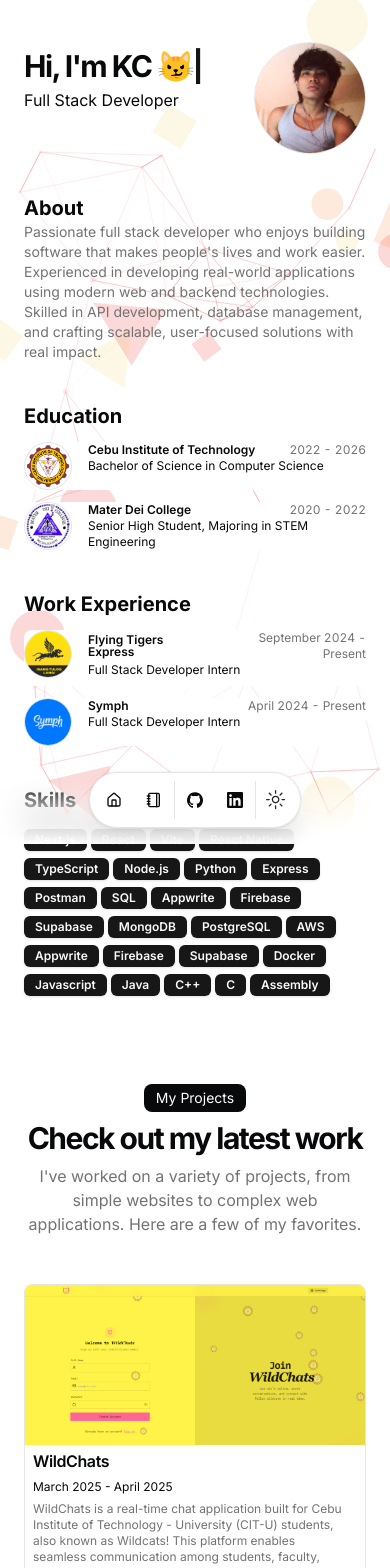
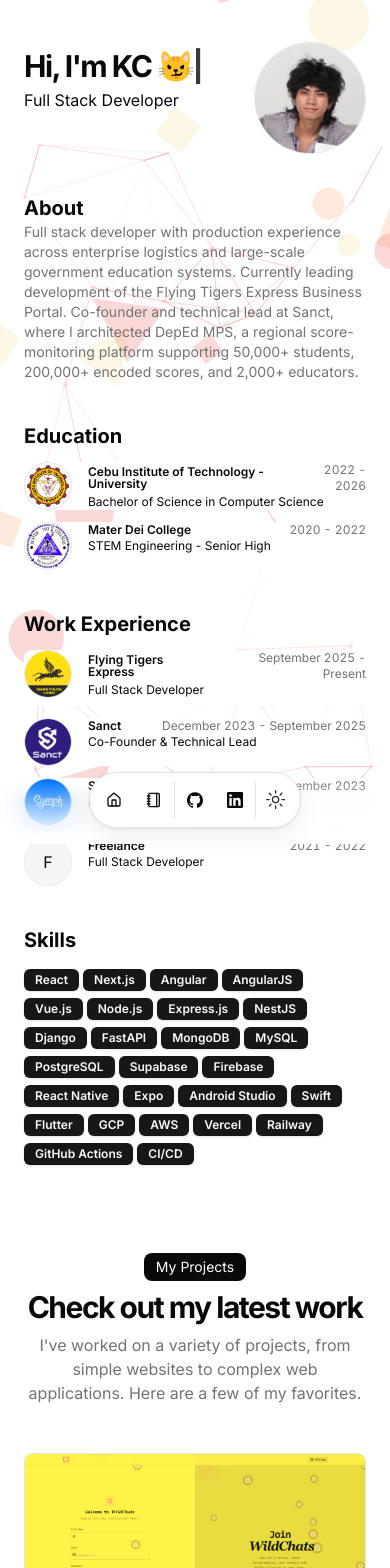
Before and after one commit to ZenXen7/Portfolio, a Next.js app: page / in a window 390 px wide. Shown: the top 1568 px of the page. Built offline with nearby package versions, Linux system fonts and the light colour scheme.

Commit message:
Updated Resume

```diff
--- a/src/app/page.tsx
+++ b/src/app/page.tsx
@@ -7,6 +7,7 @@ import { ResumeCard } from "@/components/resume-card"
 import { TypewriterText } from "@/components/typewriter-text"
 import { Avatar, AvatarFallback, AvatarImage } from "@/components/ui/avatar"
 import { Badge } from "@/components/ui/badge"
+import { Card, CardContent, CardHeader, CardTitle } from "@/components/ui/card"
 import { DATA } from "@/data/resume"
 import Link from "next/link"
 import Markdown from "react-markdown"
@@ -27,13 +28,13 @@ export default function Page() {
                   delay={500}
                   speed={100}
                   className="text-3xl font-bold tracking-tighter sm:text-5xl xl:text-6xl/none"
-                  text={`Hi, I'm ${DATA.name.split(" ")[0]} 😼`}
+                  text={`Hi, I'm ${DATA.initials} 😼`}
                 />
                 <BlurFadeText className="max-w-[600px] md:text-xl" delay={BLUR_FADE_DELAY} text={DATA.description} />
               </div>
               <BlurFade delay={BLUR_FADE_DELAY}>
                 <Avatar className="size-28 border">
-                  <AvatarImage alt={DATA.name} src={DATA.avatarUrl} />
+                  <AvatarImage alt={DATA.name} className="object-cover object-center" src={DATA.avatarUrl} />
                   <AvatarFallback>{DATA.initials}</AvatarFallback>
                 </Avatar>
               </BlurFade>
@@ -140,6 +141,48 @@ export default function Page() {
             </div>
           </div>
         </section>
+        <section id="research">
+          <div className="space-y-12 w-full py-12">
+            <BlurFade delay={BLUR_FADE_DELAY * 13}>
+              <div className="flex flex-col items-center justify-center space-y-4 text-center">
+                <div className="space-y-2">
+                  <div className="inline-block rounded-lg bg-foreground text-background px-3 py-1 text-sm">
+                    Research
+                  </div>
+                  <h2 className="text-3xl font-bold tracking-tighter sm:text-5xl">Conference presentations</h2>
+                  <p className="text-muted-foreground md:text-xl/relaxed lg:text-base/relaxed xl:text-xl/relaxed">
+                    Research on computer vision and language models for real-time athletic form correction.
+                  </p>
+                </div>
+              </div>
+            </BlurFade>
+            <div className="mx-auto grid max-w-[800px] grid-cols-1 gap-3">
+              {DATA.research.map((item, id) => (
+                <BlurFade key={item.title} delay={BLUR_FADE_DELAY * 14 + id * 0.05}>
+                  <Card className="border">
+                    <CardHeader className="space-y-2 p-4">
+                      <div className="flex flex-wrap items-center gap-2">
+                        <Badge variant="secondary">{item.date}</Badge>
+                        <span className="text-xs text-muted-foreground">{item.venue}</span>
+                      </div>
+                      <CardTitle className="text-base leading-snug">{item.title}</CardTitle>
+                    </CardHeader>
+                    <CardContent className="px-4 pb-4">
+                      <ul className="space-y-2 text-xs">
+                        {item.description.map((point) => (
+                          <li key={point} className="flex items-start">
+                            <span className="mr-2 mt-1 flex-shrink-0">•</span>
+                            <span className="leading-relaxed">{point}</span>
+                          </li>
+                        ))}
+                      </ul>
+                    </CardContent>
+                  </Card>
+                </BlurFade>
+              ))}
+            </div>
+          </div>
+        </section>
 
         <section id="contact">
           <div className="grid items-center justify-center gap-4 px-4 text-center md:px-6 w-full py-12">
@@ -149,8 +192,8 @@ export default function Page() {
                 <h2 className="text-3xl font-bold tracking-tighter sm:text-5xl">Get in Touch</h2>
                 <p className="mx-auto max-w-[600px] text-muted-foreground md:text-xl/relaxed lg:text-base/relaxed xl:text-xl/relaxed">
                   Want to chat? Just email me at{" "}
-                  <Link href={DATA.contact.email} className="text-blue-500 hover:underline">
-                    karlchristianajero@gmail.com
+                  <Link href={`mailto:${DATA.contact.email}`} className="text-blue-500 hover:underline">
+                    {DATA.contact.email}
                   </Link>{" "}
                   and I&apos;ll respond whenever I can.
                 </p>
--- a/src/data/resume.tsx
+++ b/src/data/resume.tsx
@@ -2,42 +2,42 @@ import { Icons } from "@/components/icons";
 import { HomeIcon, NotebookIcon } from "lucide-react";
 
 export const DATA = {
-  name: "KC Ajero - Portfolio",
+  name: "Karl Christian Ajero",
   initials: "KC",
   url: "https://github.com/ZenXen7",
-  location: "Cebu City, Cebu",
-  locationLink: "https://www.google.com/maps/place/sanfrancisco",
-  description:
-  "Full Stack Developer",
+  location: "Cebu City",
+  locationLink: "https://www.google.com/maps/place/Cebu+City",
+  description: "Full Stack Developer",
   summary:
-  "Passionate full stack developer who enjoys building software that makes people's lives and work easier. Experienced in developing real-world applications using modern web and backend technologies. Skilled in API development, database management, and crafting scalable, user-focused solutions with real impact.",
-  avatarUrl: "/me-pic.jpg",
+    "Full stack developer with production experience across enterprise logistics and large-scale government education systems. Currently leading development of the Flying Tigers Express Business Portal. Co-founder and technical lead at Sanct, where I architected DepEd MPS, a regional score-monitoring platform supporting 50,000+ students, 200,000+ encoded scores, and 2,000+ educators.",
+  avatarUrl: "/me-pic.png",
   skills: [
+    "React",
     "Next.js",
-    "React",
-    "Vite",
+    "Angular",
+    "AngularJS",
+    "Vue.js",
+    "Node.js",
+    "Express.js",
+    "NestJS",
+    "Django",
+    "FastAPI",
+    "MongoDB",
+    "MySQL",
+    "PostgreSQL",
+    "Supabase",
+    "Firebase",
     "React Native",
-    "TypeScript",
-    "Node.js",
-    "Python",
-    "Express",
-    "Postman",
-    "SQL",
-    "Appwrite",
-    "Firebase",
-    "Supabase",
-    "MongoDB",
-    "PostgreSQL",
+    "Expo",
+    "Android Studio",
+    "Swift",
+    "Flutter",
+    "GCP",
     "AWS",
-    "Appwrite",
-    "Firebase",
-    "Supabase",
-    "Docker",
-    "Javascript",
-    "Java",
-    "C++",
-    "C",
-    "Assembly"
+    "Vercel",
+    "Railway",
+    "GitHub Actions",
+    "CI/CD",
   ],
   navbar: [
     { href: "/", icon: HomeIcon, label: "Home" },
@@ -45,27 +45,24 @@ export const DATA = {
   ],
   contact: {
     email: "karlchristianajero@gmail.com",
-    tel: "+63 09155483788",
+    tel: "09155483788",
     social: {
       GitHub: {
         name: "GitHub",
         url: "https://github.com/ZenXen7",
         icon: Icons.github,
-
         navbar: true,
       },
       LinkedIn: {
         name: "LinkedIn",
         url: "https://www.linkedin.com/in/kc-ajero/",
         icon: Icons.linkedin,
-
         navbar: true,
       },
       X: {
         name: "X",
         url: "https://x.com/Zenxen77",
         icon: Icons.x,
-
         navbar: false,
       },
       Youtube: {
@@ -76,18 +73,15 @@ export const DATA = {
       },
       email: {
         name: "Send Email",
-        url: "#",
+        url: "mailto:karlchristianajero@gmail.com",
         icon: Icons.email,
-
         navbar: false,
       },
     },
   },
-
-
   education: [
     {
-      school: "Cebu Institute of Technology",
+      school: "Cebu Institute of Technology - University",
       href: "https://cit.edu",
       degree: "Bachelor of Science in Computer Science",
       logoUrl: "/logo-cit.png",
@@ -97,13 +91,11 @@ export const DATA = {
     {
       school: "Mater Dei College",
       href: "https://www.facebook.com/mdctubigon/",
-      degree: "Senior High Student, Majoring in STEM Engineering",
+      degree: "STEM Engineering - Senior High",
       logoUrl: "/mdc-logo.png",
       start: "2020",
       end: "2022",
     },
-
-
   ],
   work: [
     {
@@ -111,15 +103,34 @@ export const DATA = {
       href: "https://flyingtigersexpress.com",
       badges: [],
       location: "Philippines",
-      title: "Full Stack Developer Intern",
+      title: "Full Stack Developer",
       logoUrl: "/FTE-Logo.png",
-      start: "September 2024",
+      start: "September 2025",
       end: "Present",
       description: [
-        "Transitioned to work exclusively on Flying Tigers Express after internship rotation at Symph.",
-        "Built and maintained features across the full stack, enhancing performance, usability, and scalability.",
-        "Collaborated closely with designers and developers to deliver user-focused solutions and improve overall user experience.",
-        "Assisted in debugging and optimizing core platform components to ensure seamless logistics operations."
+        "Lead development for the Business Portal. Built key features, including bulk shipment import, partner dashboards, and waybill generation workflows.",
+        "Architected the Business API integration layer — REST endpoints for bookings, batch tracking, webhook registration, rate limiting, and sandbox isolation — enabling programmatic shipment management for enterprise clients.",
+        "Implemented Business Team Wallet on the backend and customer app: wallet activation, Xendit-backed top-ups, shared balance across team members, and default booking payment method configuration.",
+        "Built centralized activity logging with entity-scoped metadata (shipments, businesses, invoices, tickets, API keys) and an Admin Ops global activity view with category filters, search, and human-readable formatting.",
+        "Integrated third-party logistics workflows (e.g. Lalamove, Consegnia) via integration batches and webhook handlers, plus partner-facing webhook management in the Business Portal.",
+      ],
+    },
+    {
+      company: "Sanct",
+      href: "",
+      badges: [],
+      location: "Philippines",
+      title: "Co-Founder & Technical Lead",
+      logoUrl: "/sanct-logo.webp",
+      start: "December 2023",
+      end: "September 2025",
+      description: [
+        "Co-founded Sanct, a DTI-registered startup that designs and builds websites and web platforms for clients. Led the technical side, from system architecture to delivery.",
+        "Built and delivered multiple client websites, including a real estate website and our biggest project, DepEd MPS.",
+        "Technical lead for DepEd MPS, a Mean Percentage Score monitoring platform for DepEd Region X, owning system architecture and engineering delivery for regional score encoding, section management, and school/division performance review.",
+        "Defined the technical roadmap and led the engineering team in shipping features aligned with how DepEd divisions and schools work, from educator score entry to division-level oversight and reporting.",
+        "Architected a scalable system for high-volume education data, now supporting 50,000+ students, 200,000+ encoded scores, and 2,000+ active educators, and expanding to other regions in the Philippines.",
+        "Set engineering standards around role-based access, encode-time data validation, and division/school aggregation, prioritizing security, data integrity, and maintainability for government use.",
       ],
     },
     {
@@ -129,31 +140,30 @@ export const DATA = {
       location: "Philippines",
       title: "Full Stack Developer Intern",
       logoUrl: "/symph-logo.png",
-      start: "April 2024",
-      end: "Present",
+      start: "April 2023",
+      end: "September 2023",
       description: [
-        "Worked across multiple projects under Symph, contributing to both client and internal products covering web and AI-driven applications.",
-        "Collaborated in cross-functional teams to develop, maintain, and enhance features across the full stack."
+        "Contributed to the development of LessonPlanner, an AI-driven platform designed to automate and simplify lesson planning for educators.",
+        "Built features for SnapProduct, a generative AI tool that transforms standard product photos into professional, photoshoot-ready images.",
+        "Collaborated within cross-functional teams to develop, maintain, and enhance features across the full stack for various client and internal products.",
+        "Maintained and optimized multiple ongoing web applications, ensuring code reliability and a smooth user experience across different project environments.",
       ],
-      projects: [
-        {
-          name: "Flying Tigers Express",
-          description: "Contributed to the development of a logistics platform offering same-day and next-day inter-island delivery services across the Philippines."
-        },
-        {
-          name: "Gussy Design",
-          description: "Maintained legacy codebases and implemented new client-requested features, including updates to the Gussy Collage functionality."
-        },
-        {
-          name: "SnapProduct",
-          description: "Participated in the early-stage development of a startup product that generates professional-level product photos using AI. Helped ideate and propose new features to improve output quality and workflow."
-        },
-        {
-          name: "Lesson Planner",
-          description: "Assisted in bug fixes and handled minor feature tickets to improve tools supporting educators in creating and organizing lesson plans."
-        }
-      ]
-    }
+    },
+    {
+      company: "Freelance",
+      href: "",
+      badges: [],
+      location: "Independent / Contractual",
+      title: "Full Stack Developer",
+      logoUrl: "",
+      start: "2021",
+      end: "2022",
+      description: [
+        "Designed and built websites and small web applications for individual and small-business clients, handling requirements gathering, development, and deployment independently.",
+        "Delivered a mix of marketing/portfolio websites, web apps with backend and database integration, and e-commerce sites, working directly with clients from scope to launch.",
+        "Managed the full project lifecycle solo — client communication, UI implementation, backend/API setup, and post-launch fixes — building early experience in end-to-end ownership later applied in production roles.",
+      ],
+    },
   ],
   projects: [
     {
@@ -171,7 +181,6 @@ export const DATA = {
         "TailwindCSS",
         "DaisyUI",
         "Socket.io",
-
       ],
       links: [
         {
@@ -188,7 +197,6 @@ export const DATA = {
       image: "/wildchats.png",
       video: "",
     },
-
     {
       title: "AgriVision",
       href: "https://github.com/ZenXen7/AgriVision",
@@ -201,11 +209,8 @@ export const DATA = {
         "NativeWind",
         "MERN Stack",
         "Machine Learning",
-
-
       ],
       links: [
-
         {
           type: "Source",
           href: "https://github.com/ZenXen7/AgriVision",
@@ -222,12 +227,7 @@ export const DATA = {
       active: true,
       description:
         "Monitor, predict, and optimize shrimp farming with data-driven insights and real-time analytics. ShrimpSense ensures optimal water quality, disease prevention, and farm efficiency using AI-powered technology.",
-      technologies: [
-       "Next.js",
-       "TailwindCSS",
-       "ShadCN UI",
-
-      ],
+      technologies: ["Next.js", "TailwindCSS", "ShadCN UI"],
       links: [
         {
           type: "Website",
@@ -250,12 +250,7 @@ export const DATA = {
       active: true,
       description:
         "Welcome to Healthbook — a cutting-edge digital health tracker designed to manage and monitor your complete medical history all in one place! Whether it's vaccination records, prescriptions, or family health details, Healthbook is your go-to app for simplifying your healthcare management.",
-      technologies: [
-        "React Native",
-        "NativeWind",
-        "Appwrite",
-        "Expo",
-      ],
+      technologies: ["React Native", "NativeWind", "Appwrite", "Expo"],
       links: [
         {
           type: "Website",
@@ -264,10 +259,8 @@ export const DATA = {
         },
       ],
       image: "/hb-app.png",
-      video:
-        "",
+      video: "",
     },
-
     {
       title: "Lersch Grossman Algorithm Visualizer",
       href: "https://github.com/ZenXen7/HBReactNative",
@@ -275,11 +268,7 @@ export const DATA = {
       active: true,
       description:
         "A lerch grossman algorithm visualizer built using Java and JavaFX. This aims to provide a visualizer for this specific algorithm using JavaFX for mining Engineers.",
-      technologies: [
-        "Java",
-        "JavaFX",
-
-      ],
+      technologies: ["Java", "JavaFX"],
       links: [
         {
           type: "Website",
@@ -288,10 +277,8 @@ export const DATA = {
         },
       ],
       image: "/lerch.png",
-      video:
-        "",
+      video: "",
     },
-
     {
       title: "TeknoLost",
       href: "https://github.com/ZenXen7/TeknoLost",
@@ -299,12 +286,7 @@ export const DATA = {
       active: true,
       description:
         "A lost and found mobile application developed as part of my 2nd-year project at CIT-U. Build using Android Studio, Java and Firebase for backend. The app aims to streamline the process of reporting and recovering lost objects.",
-      technologies: [
-        "Java",
-        "Android Studio",
-        "Firebase",
-
-      ],
+      technologies: ["Java", "Android Studio", "Firebase"],
       links: [
         {
           type: "Website",
@@ -313,12 +295,20 @@ export const DATA = {
         },
       ],
       image: "/teknolost.png",
-      video:
-        "",
+      video: "",
     },
-
-
   ],
-
-
+  research: [
+    {
+      title:
+        "Personal Back Squat Form Correction System Using Mediapipe Pose Estimation and QLoRa-Fine-Tuned Language Models",
+      venue:
+        "12th International Conference on Education and Training Technologies (ICETT), Seoul, South Korea",
+      date: "May 2026",
+      description: [
+        "Developed an AI-driven system that utilizes computer vision and fine-tuned LLMs to provide real-time feedback and correction for athletic form.",
+        "Presented this research at the 12th International Conference on Education and Training Technologies (ICETT) in Seoul, South Korea, in May 2026.",
+      ],
+    },
+  ],
 } as const;
```
Also changed, not shown: public/me-pic.png (added), public/sanct-logo.webp (added).
